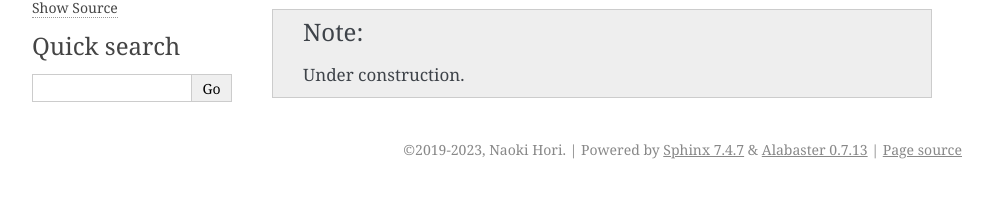
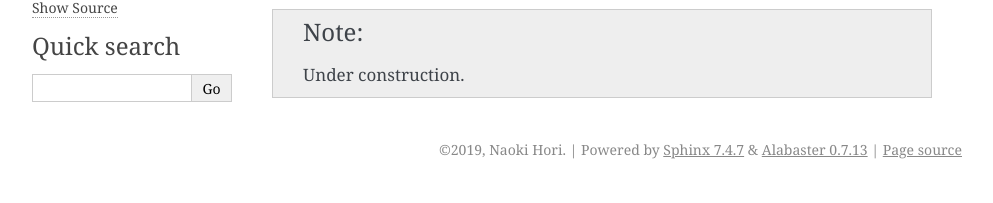
Before and after one commit to NaokiHori/SimpleIBMSolver, a Sphinx documentation site: the page built from docs/source/index.rst, in a window 1280 px wide. Shown: the part 97-300 px from the top of the page, without its empty margins (148-1141 px from the left). Built offline with Sphinx 7.4.7, drawn with Linux system fonts in a browser that asks for light colours.

```diff
--- a/README.rst
+++ b/README.rst
@@ -10,12 +10,9 @@ Simple IBM Solver
 .. |LastCommit| image:: https://img.shields.io/github/last-commit/NaokiHori/SimpleIBMSolver/main
 .. _LastCommit: https://github.com/NaokiHori/SimpleIBMSolver/commits/main
 
-.. image:: https://github.com/NaokiHori/SimpleIBMSolver/blob/main/docs/source/thumbnail.gif
+.. image:: https://github.com/NaokiHori/SimpleIBMSolver/blob/main/docs/source/snapshot2d.png
    :target: https://youtu.be/nMAyrIYET10
    :width: 100%
-
-.. image:: https://github.com/NaokiHori/SimpleIBMSolver/blob/main/docs/source/snapshot3d.png
-   :width: 50%
 
 ********
 Overview
--- a/docs/source/conf.py
+++ b/docs/source/conf.py
@@ -5,7 +5,7 @@ sys.path.append(os.path.abspath("./conf_params"))
 
 project = "Simple IBM Solver"
 author = "Naoki Hori"
-copyright = f"2019-2023, {author}"
+copyright = f"2019, {author}"
 
 extensions = [
         "sphinx.ext.mathjax",
```
Also changed, not shown: docs/source/snapshot2d.png (added).
